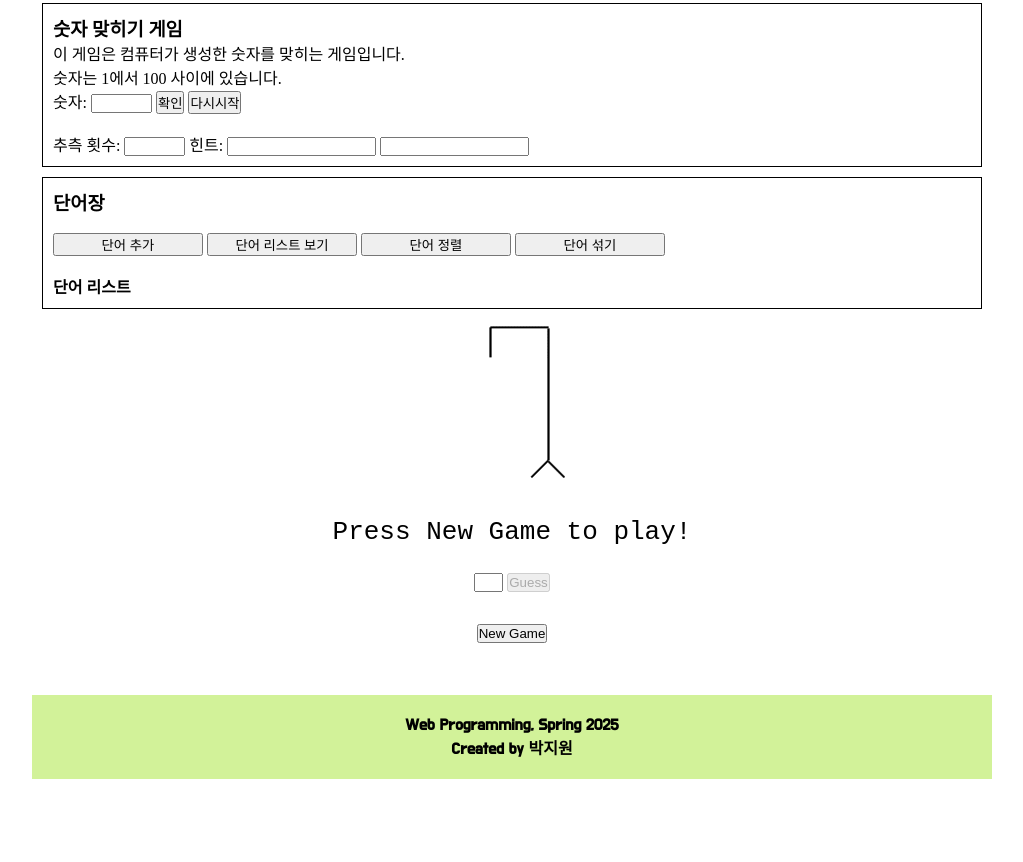
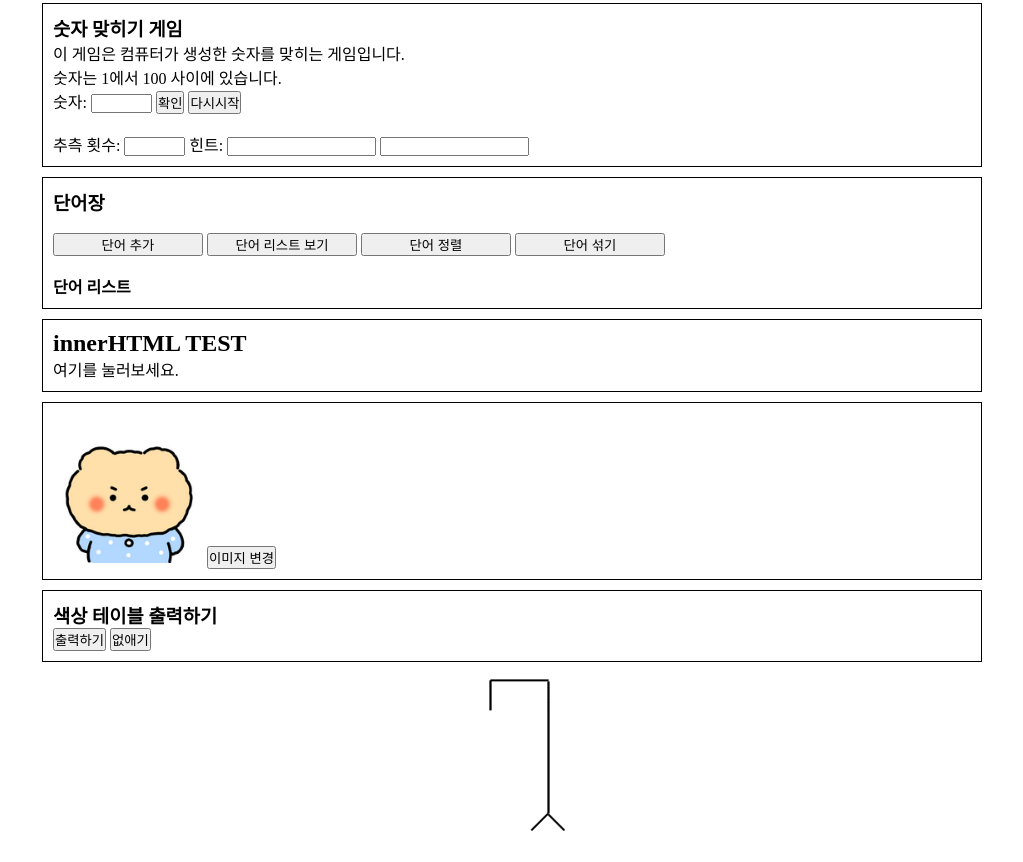
Before and after one commit to wlonep/web-programming, a plain HTML site: page playJS/playjs.html in a window 1280 px wide. Shown: the part 547-1409 px from the top of the page, without its empty margins (128-1151 px from the left). Before the commit the page ends 1326 px from the top, so only its background shows below. Drawn offline with Linux system fonts and the light colour scheme; a web font is replaced by a local one.

Commit message:
Add files via upload

```diff
--- a/playJS/playjs.html
+++ b/playJS/playjs.html
@@ -60,6 +60,20 @@
 			<br><br><p><strong>단어 리스트</strong></p>
 			<div id="wordList"></div>
 		</div>
+		<div class="lab">
+			<h2>innerHTML TEST</h2>
+			<p id="innerTest" onclick="innerTest();">여기를 눌러보세요.</p>
+		</div>
+		<div class="lab">
+			<img id="img" src="img1.png" width="150px">
+			<button onclick="changeImage();">이미지 변경</button>
+		</div>
+		<div class="lab">
+			<h3>색상 테이블 출력하기</h3>
+			<input id="ctCreate" type="button" value="출력하기" onclick="createColorTable();">
+			<input id="ctRemove" type="button" value="없애기" onclick="removeColorTable();">
+			<div id="colorTable"></div>
+		</div>
 	</div>
 	<div id="hangman">
 		<div>
--- a/playJS/playjs.js
+++ b/playJS/playjs.js
@@ -138,3 +138,44 @@ function updatePage() {
 		guessStr.innerHTML = `Guesses : ${guesses}`;
 	}
 }
+
+function innerTest() {
+	const input = prompt();
+	document.querySelector('#innerTest').innerHTML = input;
+}
+
+function changeImage() {
+	let img1 = 'img1.png';
+	let img2 = 'img2.jpg';
+
+	if (img.src.includes(img1))
+		img.src = img2;
+	else
+		img.src = img1;
+}
+
+var colorNames = ["maroon", "red", "orange", "yellow", "olive", "purple", "fuchsia",
+	"white", "lime", "green"," navy", "blue", "aqua", "teal", "black", "silver", "gray"]
+
+function createColorTable() {
+	const table = document.querySelector('#colorTable');
+	for (let i = 0; i < colorNames.length; i++) {
+		let elem = document.createElement('div');
+		elem.setAttribute("class", "ctbox");
+		elem.style.cssText = "display: inline-block;width: 60px; padding: 10px;"
+		elem.style.backgroundColor = colorNames[i];
+		elem.innerText = colorNames[i];
+		table.appendChild(elem);
+	}
+}
+
+function removeColorTable() {
+	const table = document.getElementById('colorTable');
+	table.replaceChildren();
+	// Array.from(table.childNodes).forEach((e) => table.removeChild(e))
+	/*const box = Array.from(table.childNodes);
+
+	for (let i = 0; i < box.length; i++) {
+		table.removeChild(box[i]);
+	}*/
+}
```
Also changed, not shown: playJS/img1.png (added), playJS/img2.jpg (added).
